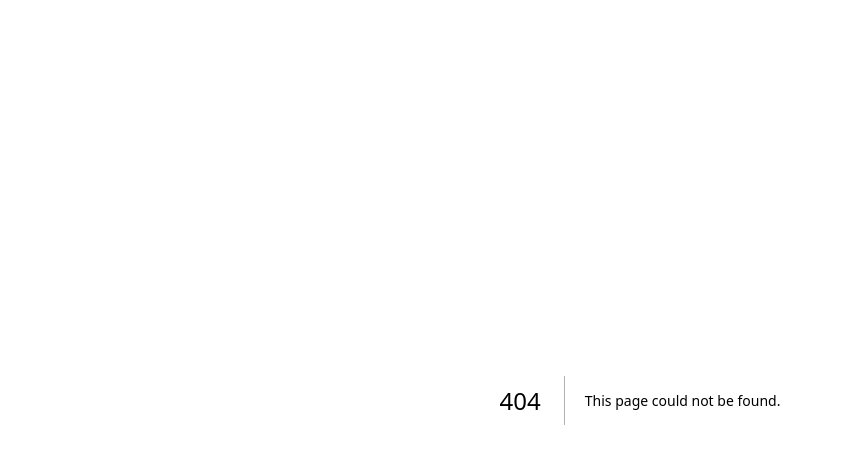
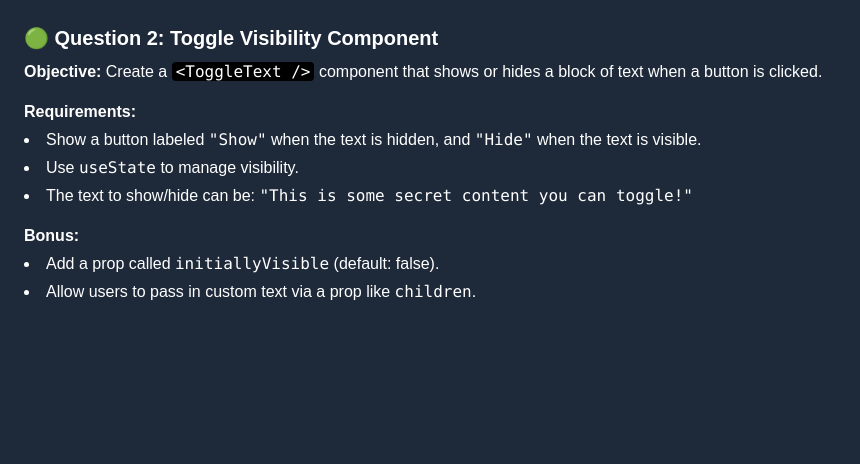
Before and after one commit to zohaib10/react-problems, a Next.js app: page /problem/2 in a window 1280 px wide. Before the commit this address had no page. Shown: the top 464 px of the page, without its empty margins (0-860 px from the left). Built offline with nearby package versions, Linux system fonts and the light colour scheme.

Commit message:
problem 2

```diff
--- a/src/app/page.tsx
+++ b/src/app/page.tsx
@@ -1,14 +1,24 @@
 import Link from "next/link";
+
+type LinkButtonProps = {
+  href: string;
+  title: string;
+};
+
+const LinkButton = ({ href, title }: LinkButtonProps) => (
+  <Link
+    href={href}
+    className="border p-4 rounded-sm bg-pink-600 border-pink-600 w-[200px] text-center m-2"
+  >
+    {title}
+  </Link>
+);
 
 export default function Home() {
   return (
     <div className="flex justify-center items-center h-dvh bg-gray-800">
-      <Link
-        href="/problem/1"
-        className="border p-4 rounded-sm bg-pink-600 border-pink-600"
-      >
-        Counter Component
-      </Link>
+      <LinkButton href="/problem/1" title="Counter Component" />
+      <LinkButton href="/problem/2" title="Visibility Toggle" />
     </div>
   );
 }
--- /dev/null
+++ b/src/app/problem/2/page.tsx
@@ -0,0 +1,51 @@
+const QuestionCard = () => (
+  <div className="p-6 text-white">
+    <h2 className="text-xl font-bold mb-2">
+      🟢 Question 2: Toggle Visibility Component
+    </h2>
+
+    <p className="mb-4">
+      <span className="font-semibold">Objective:</span> Create a{" "}
+      <code className="bg-black px-1 rounded">&lt;ToggleText /&gt;</code>{" "}
+      component that shows or hides a block of text when a button is clicked.
+    </p>
+
+    <div className="mb-4">
+      <p className="font-semibold mb-1">Requirements:</p>
+      <ul className="list-disc list-inside space-y-1">
+        <li>
+          Show a button labeled <code>"Show"</code> when the text is hidden, and{" "}
+          <code>"Hide"</code> when the text is visible.
+        </li>
+        <li>
+          Use <code>useState</code> to manage visibility.
+        </li>
+        <li>
+          The text to show/hide can be:{" "}
+          <code>"This is some secret content you can toggle!"</code>
+        </li>
+      </ul>
+    </div>
+
+    <div>
+      <p className="font-semibold mb-1">Bonus:</p>
+      <ul className="list-disc list-inside space-y-1">
+        <li>
+          Add a prop called <code>initiallyVisible</code> (default: false).
+        </li>
+        <li>
+          Allow users to pass in custom text via a prop like{" "}
+          <code>children</code>.
+        </li>
+      </ul>
+    </div>
+  </div>
+);
+
+export default function Visibility() {
+  return (
+    <div className="w-full h-dvh bg-gray-800">
+      <QuestionCard />
+    </div>
+  );
+}
```
